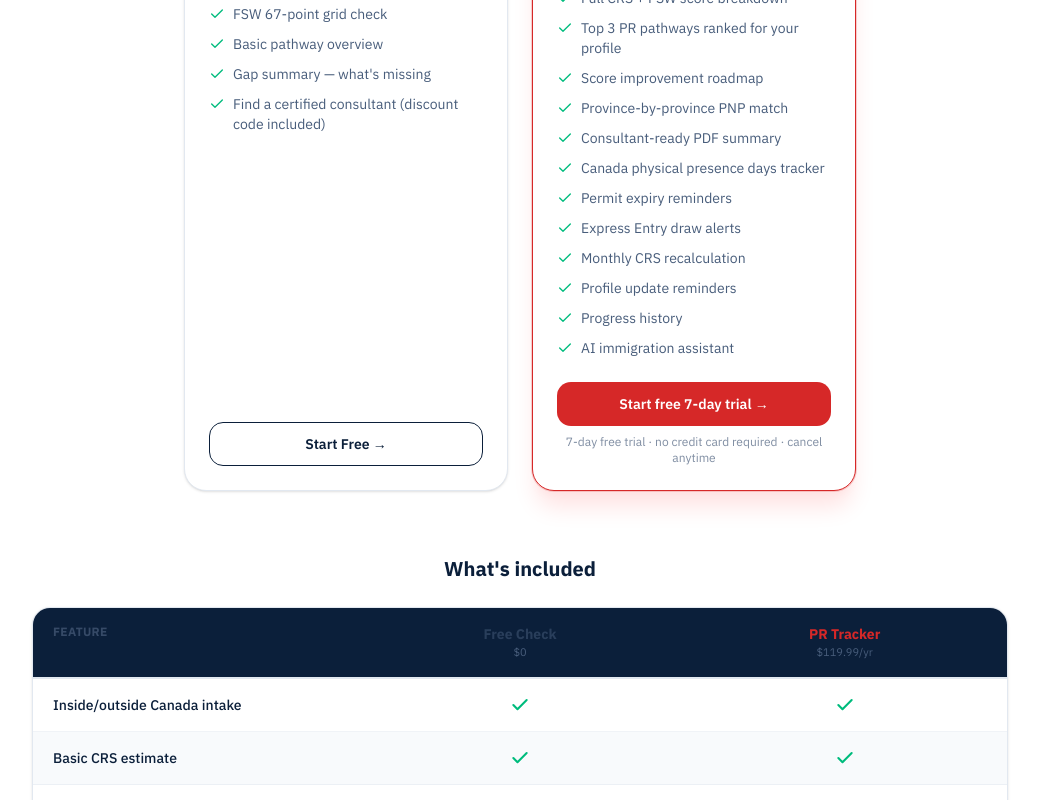
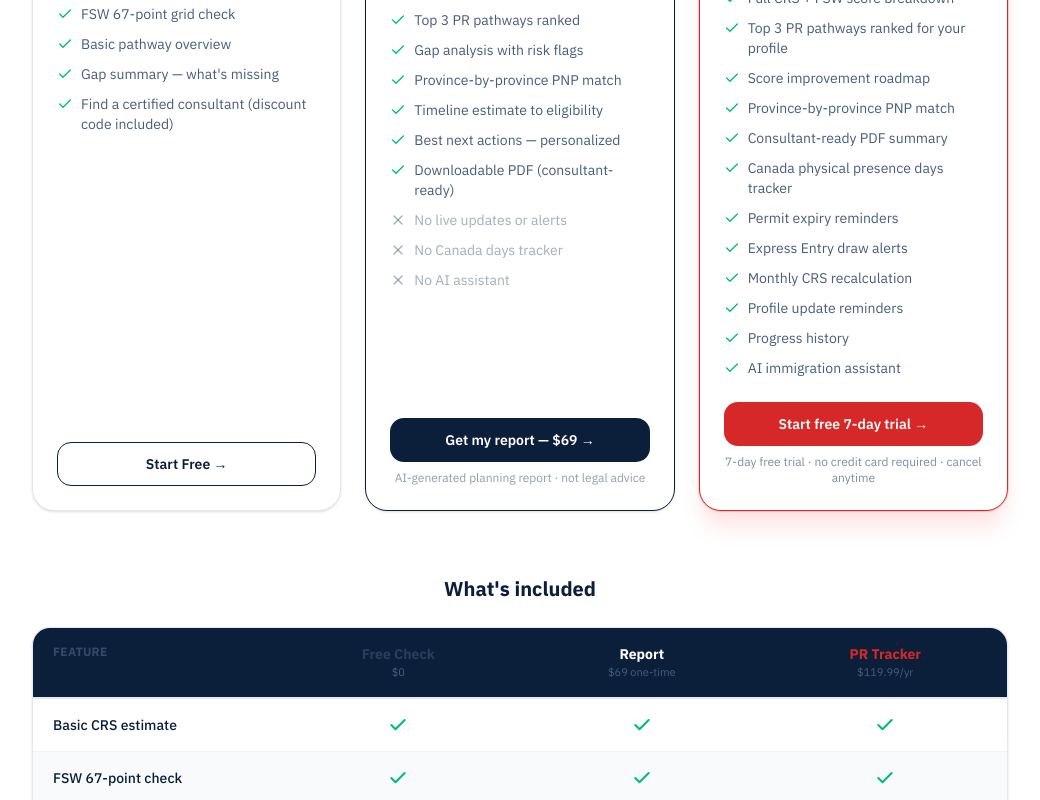
Before and after one commit to curleycoder/Navly, a Next.js app: page /pricing in a window 1280 px wide. Shown: the part 700-1500 px from the top of the page, without its empty margins (120-1160 px from the left). Built offline with nearby package versions, Linux system fonts and the light colour scheme; no server answers.

Commit message:
landing page pricing

```diff
--- a/app/api/checkout/route.ts
+++ b/app/api/checkout/route.ts
@@ -9,10 +9,36 @@ export async function POST(req: Request) {
     billing?: 'monthly' | 'annual'
   }
 
-  if (plan !== 'tracker') {
+  if (plan !== 'tracker' && plan !== 'report') {
     return Response.json({ error: 'Invalid plan.' }, { status: 400 })
   }
 
+  // Require an active session — payment must be linked to an account
+  const supabase = await createClient()
+  const { data: { session } } = await supabase.auth.getSession()
+  if (!session) {
+    return Response.json({ error: 'You must be signed in to purchase.' }, { status: 401 })
+  }
+  const userId = session.user.id
+
+  if (plan === 'report') {
+    const priceId = process.env.STRIPE_PRICE_REPORT
+    if (!priceId) {
+      return Response.json({ error: 'Stripe price not configured.' }, { status: 500 })
+    }
+    const checkoutSession = await stripe.checkout.sessions.create({
+      mode: 'payment',
+      line_items: [{ price: priceId, quantity: 1 }],
+      success_url: `${process.env.NEXT_PUBLIC_APP_URL}/dashboard/checkout-success?plan=report&session_id={CHECKOUT_SESSION_ID}`,
+      cancel_url: `${process.env.NEXT_PUBLIC_APP_URL}/pricing`,
+      client_reference_id: userId,
+      metadata: { plan: 'report' },
+      allow_promotion_codes: true,
+    })
+    return Response.json({ url: checkoutSession.url })
+  }
+
+  // Tracker subscription
   const priceId = billing === 'annual'
     ? process.env.STRIPE_PRICE_TRACKER_ANNUAL
     : process.env.STRIPE_PRICE_TRACKER
@@ -20,14 +46,6 @@ export async function POST(req: Request) {
   if (!priceId) {
     return Response.json({ error: 'Stripe price not configured.' }, { status: 500 })
   }
-
-  // Require an active session — payment must be linked to an account
-  const supabase = await createClient()
-  const { data: { session } } = await supabase.auth.getSession()
-  if (!session) {
-    return Response.json({ error: 'You must be signed in to purchase a plan.' }, { status: 401 })
-  }
-  const userId = session.user.id
 
   const checkoutSession = await stripe.checkout.sessions.create({
     mode: 'subscription',
--- a/app/pricing/page.tsx
+++ b/app/pricing/page.tsx
@@ -2,7 +2,7 @@
 
 import { useState } from 'react'
 import Link from 'next/link'
-import { ArrowLeft, Check, BarChart3, CalendarCheck, Loader2, X } from 'lucide-react'
+import { ArrowLeft, Check, BarChart3, CalendarCheck, FileText, Loader2, X } from 'lucide-react'
 import { NavlyLogo } from '@/components/ui/NavlyLogo'
 import { cn } from '@/lib/utils'
 import { supabase } from '@/lib/supabase/client'
@@ -24,6 +24,22 @@ const TRACKER_FEATURES = [
   'AI immigration assistant',
 ]
 
+const REPORT_FEATURES = [
+  'Full CRS + FSW score breakdown',
+  'Top 3 PR pathways ranked',
+  'Gap analysis with risk flags',
+  'Province-by-province PNP match',
+  'Timeline estimate to eligibility',
+  'Best next actions — personalized',
+  'Downloadable PDF (consultant-ready)',
+]
+
+const REPORT_EXCLUSIONS = [
+  'No live updates or alerts',
+  'No Canada days tracker',
+  'No AI assistant',
+]
+
 const FREE_FEATURES = [
   'Inside/outside Canada intake',
   'Basic CRS score estimate',
@@ -32,6 +48,42 @@ const FREE_FEATURES = [
   'Gap summary — what\'s missing',
   'Find a certified consultant (discount code included)',
 ]
+
+function ReportCheckoutButton() {
+  const [loading, setLoading] = useState(false)
+
+  async function startCheckout() {
+    setLoading(true)
+    const { data: { user } } = await supabase.auth.getUser()
+    if (!user) {
+      window.location.href = '/login?redirect=/pricing'
+      return
+    }
+    const res = await fetch('/api/checkout', {
+      method: 'POST',
+      headers: { 'Content-Type': 'application/json' },
+      body: JSON.stringify({ plan: 'report' }),
+    })
+    const { url, error } = await res.json()
+    if (url) {
+      window.location.href = url
+    } else {
+      console.error('Checkout error:', error)
+      setLoading(false)
+    }
+  }
+
+  return (
+    <button
+      onClick={startCheckout}
+      disabled={loading}
+      className="mt-auto flex w-full items-center justify-center gap-2 rounded-xl bg-navly-navy px-4 py-2.5 text-sm font-semibold text-white transition-colors hover:bg-navly-navy/80 disabled:opacity-60"
+    >
+      {loading && <Loader2 className="h-4 w-4 animate-spin" />}
+      {loading ? 'Redirecting…' : 'Get my report — $69 →'}
+    </button>
+  )
+}
 
 function CheckoutButton({ billing, highlight }: { billing: Billing; highlight: boolean }) {
   const [loading, setLoading] = useState(false)
@@ -105,7 +157,7 @@ export default function PricingPage() {
             Find your path to Canadian PR
           </h1>
           <p className="mx-auto mt-4 max-w-xl text-muted-text">
-            Start free to see where you stand. Upgrade to PR Tracker for the full breakdown, daily tracking, and alerts — everything in one plan.
+            Start free to see where you stand. Get a one-time Readiness Report, or unlock the full PR Tracker for live tracking and alerts.
           </p>
 
           {/* Billing toggle */}
@@ -141,7 +193,7 @@ export default function PricingPage() {
           </div>
         </div>
 
-        <div className="grid gap-6 md:grid-cols-2 md:max-w-2xl md:mx-auto">
+        <div className="grid gap-6 lg:grid-cols-3">
           {/* Free tier */}
           <div className="flex flex-col rounded-3xl border border-subtle bg-surface-card p-6 shadow-sm">
             <div className="mb-4 flex h-10 w-10 items-center justify-center rounded-xl bg-navly-navy text-white">
@@ -167,6 +219,37 @@ export default function PricingPage() {
             >
               Start Free →
             </Link>
+          </div>
+
+          {/* Readiness Report tier */}
+          <div className="flex flex-col rounded-3xl border border-navly-navy bg-surface-card p-6 shadow-sm">
+            <div className="mb-4 flex h-10 w-10 items-center justify-center rounded-xl bg-navly-navy text-white">
+              <FileText className="h-5 w-5" />
+            </div>
+            <h2 className="text-xl font-bold text-heading">Readiness Report</h2>
+            <div className="mt-2 flex items-end gap-1">
+              <span className="text-4xl font-bold text-heading">$69</span>
+              <span className="mb-1 text-sm text-muted-text">one-time</span>
+            </div>
+            <p className="mt-2 text-sm text-muted-text">A deep-dive snapshot of your PR readiness — delivered as a PDF you can share with a consultant.</p>
+            <ul className="my-5 flex flex-1 flex-col gap-2.5">
+              {REPORT_FEATURES.map((f) => (
+                <li key={f} className="flex items-start gap-2 text-sm text-muted-text">
+                  <Check className="mt-0.5 h-4 w-4 shrink-0 text-emerald-500" />
+                  {f}
+                </li>
+              ))}
+              {REPORT_EXCLUSIONS.map((f) => (
+                <li key={f} className="flex items-start gap-2 text-sm text-muted-text/50">
+                  <X className="mt-0.5 h-4 w-4 shrink-0" />
+                  {f}
+                </li>
+              ))}
+            </ul>
+            <ReportCheckoutButton />
+            <p className="mt-2 text-center text-xs text-muted-text/60">
+              AI-generated planning report · not legal advice
+            </p>
           </div>
 
           {/* Tracker tier */}
@@ -238,10 +321,11 @@ export default function PricingPage() {
         <div className="mt-16">
           <h2 className="mb-6 text-center text-xl font-bold text-heading">What's included</h2>
           <div className="overflow-hidden rounded-2xl border border-subtle bg-surface-card shadow-sm">
-            <div className="grid grid-cols-3 border-b-2 border-subtle bg-navly-navy">
+            <div className="grid grid-cols-4 border-b-2 border-subtle bg-navly-navy">
               <div className="px-5 py-4 text-xs font-bold uppercase tracking-wide text-muted-text/70">Feature</div>
               {[
                 { label: 'Free Check', sub: '$0', accent: 'text-muted-text/50' },
+                { label: 'Report', sub: '$69 one-time', accent: 'text-white' },
                 { label: 'PR Tracker', sub: billing === 'annual' ? '$119.99/yr' : '$14.99/mo', accent: 'text-navly-red' },
               ].map((h) => (
                 <div key={h.label} className="px-4 py-4 text-center">
@@ -252,27 +336,27 @@ export default function PricingPage() {
             </div>
 
             {[
-              { feature: 'Inside/outside Canada intake',    free: 'check', tracker: 'check' },
-              { feature: 'Basic CRS estimate',              free: 'check', tracker: 'check' },
-              { feature: 'FSW 67-point check',              free: 'check', tracker: 'check' },
-              { feature: 'Basic pathway overview',          free: 'check', tracker: 'check' },
-              { feature: 'Gap summary',                     free: 'check', tracker: 'check' },
-              { feature: 'Consultant directory + discount', free: 'check', tracker: 'check' },
-              { feature: 'Full CRS + FSW breakdown',        free: 'x',     tracker: 'check' },
-              { feature: 'Top 3 PR pathways ranked',        free: 'x',     tracker: 'check' },
-              { feature: 'Score improvement roadmap',       free: 'x',     tracker: 'check' },
-              { feature: 'PNP province match',              free: 'x',     tracker: 'check' },
-              { feature: 'Consultant-ready PDF',            free: 'x',     tracker: 'check' },
-              { feature: 'Canada days tracker',             free: 'x',     tracker: 'check' },
-              { feature: 'Permit expiry reminders',         free: 'x',     tracker: 'check' },
-              { feature: 'Express Entry draw alerts',       free: 'x',     tracker: 'check' },
-              { feature: 'Monthly CRS recalculation',       free: 'x',     tracker: 'check' },
-              { feature: 'Progress history',                free: 'x',     tracker: 'check' },
-              { feature: 'AI immigration assistant',        free: 'x',     tracker: 'check' },
+              { feature: 'Basic CRS estimate',              free: 'check', report: 'check', tracker: 'check' },
+              { feature: 'FSW 67-point check',              free: 'check', report: 'check', tracker: 'check' },
+              { feature: 'Basic pathway overview',          free: 'check', report: 'check', tracker: 'check' },
+              { feature: 'Gap summary',                     free: 'check', report: 'check', tracker: 'check' },
+              { feature: 'Consultant directory',            free: 'check', report: 'check', tracker: 'check' },
+              { feature: 'Full CRS + FSW breakdown',        free: 'x',     report: 'check', tracker: 'check' },
+              { feature: 'Top 3 PR pathways ranked',        free: 'x',     report: 'check', tracker: 'check' },
+              { feature: 'Gap analysis + risk flags',       free: 'x',     report: 'check', tracker: 'check' },
+              { feature: 'PNP province match',              free: 'x',     report: 'check', tracker: 'check' },
+              { feature: 'Consultant-ready PDF',            free: 'x',     report: 'check', tracker: 'check' },
+              { feature: 'Score improvement roadmap',       free: 'x',     report: 'check', tracker: 'check' },
+              { feature: 'Canada days tracker',             free: 'x',     report: 'x',     tracker: 'check' },
+              { feature: 'Permit expiry reminders',         free: 'x',     report: 'x',     tracker: 'check' },
+              { feature: 'Express Entry draw alerts',       free: 'x',     report: 'x',     tracker: 'check' },
+              { feature: 'Monthly CRS recalculation',       free: 'x',     report: 'x',     tracker: 'check' },
+              { feature: 'Progress history',                free: 'x',     report: 'x',     tracker: 'check' },
+              { feature: 'AI immigration assistant',        free: 'x',     report: 'x',     tracker: 'check' },
             ].map((row, i) => (
-              <div key={row.feature} className={`grid grid-cols-3 border-b border-subtle/50 last:border-0 ${i % 2 === 1 ? 'bg-surface-alt' : 'bg-surface-card'}`}>
+              <div key={row.feature} className={`grid grid-cols-4 border-b border-subtle/50 last:border-0 ${i % 2 === 1 ? 'bg-surface-alt' : 'bg-surface-card'}`}>
                 <div className="flex items-center px-5 py-4 text-sm font-medium text-heading">{row.feature}</div>
-                {[row.free, row.tracker].map((val, j) => (
+                {[row.free, row.report, row.tracker].map((val, j) => (
                   <div key={j} className="flex items-center justify-center px-4 py-4">
                     {val === 'check' && <Check className="h-5 w-5 text-emerald-500" strokeWidth={2.5} />}
                     {val === 'x' && <X className="h-4 w-4 text-muted-text/50" strokeWidth={2.5} />}
```
Also changed, not shown: 1 other file (tests, documents, lock files or other folders).
